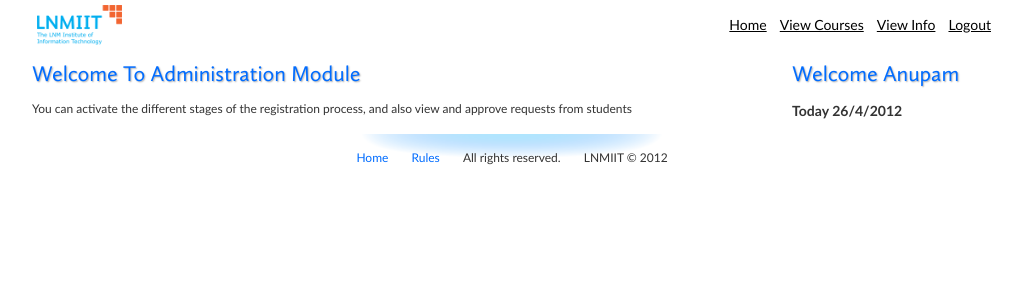
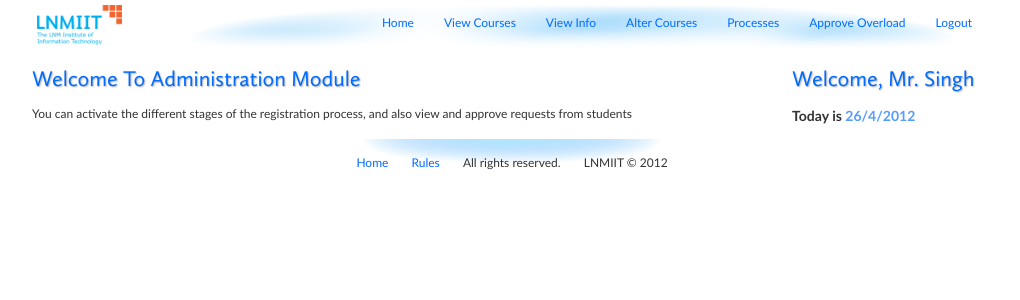
Before and after one commit to kumarharsh/RegistrationManagement, a PHP site: page /deanCP.php in a window 1280 px wide. Shown: the top 300 px of the page, without its empty margins (128-1148 px from the left). Run offline with PHP 8.4, Linux system fonts and the light colour scheme; a user stored in the database is signed in; data comes from the database, SQL or seed files in the repository; style sheets or scripts are compiled from the project's sources; some web fonts are replaced.

Commit message:
Finalized the UI styles Redid the Dean Control Panel. Also, checkout the new paths (files which will be used for listing output). Added some exceptions in gitignore

```diff
--- a/controller/logout.php
+++ b/controller/logout.php
@@ -2,6 +2,6 @@
     /* destroy the session, and logout the user. Also, redirect him to the home page. */
     session_start();
     session_destroy();
-    echo "User Logged Out. Redirecting to the home page."
+    echo "User Logged Out. Redirecting to the home page.";
     header("Location:../index.php");
 ?>
--- a/css/base.css
+++ b/css/base.css
@@ -1,26 +1,3 @@
-/*
- * Web Fonts from fontspring.com
- *
- * All OpenType features and all extended glyphs have been removed.
- * Fully installable fonts can be purchased at http://www.fontspring.com
- *
- * The fonts included in this stylesheet are subject to the End User License you purchased
- * from Fontspring. The fonts are protected under domestic and international trademark and
- * copyright law. You are prohibited from modifying, reverse engineering, duplicating, or
- * distributing this font software.
- *
- * (c) 2010-2011 Fontspring
- *
- *
- *
- *
- * The fonts included are copyrighted by the vendor listed below.
- *
- * Vendor:      The Northern Block
- * License URL: http://www.fontspring.com/fflicense/northern-block
- *
- *
- */
 /*
  * defaults.scss
  * Author: Kumar Harsh
@@ -67,23 +44,6 @@ header {
   padding-top: 5px; }
   header #logo img {
     height: 40px; }
-  header nav {
-    height: 35px;
-    position: relative; }
-    header nav span {
-      margin: 6px 3px 0 0;
-      display: inline-block; }
-    header nav ul {
-      z-index: 200;
-      position: absolute;
-      right: 1px; }
-      header nav ul li {
-        height: 35px;
-        display: inline-block;
-        padding-top: 5px;
-        margin-left: 10px;
-        font-size: 14px;
-        line-height: 30px; }
 
 div#main {
   display: block;
@@ -118,11 +78,13 @@ div#main {
     float: right;
     width: 200px;
     padding: 0; }
+    div#main aside#main-sidebar span#todayDate {
+      color: #559cff; }
 
 footer {
   clear: both;
   color: #333333;
-  background: url("images/footer-glow.png") top center no-repeat transparent;
+  background: url("images/footer.jpg") top center no-repeat transparent;
   padding: 15px 0 0 0; }
   footer nav {
     text-align: center; }
--- a/css/base.scss
+++ b/css/base.scss
@@ -1,29 +1,4 @@
-/*
- * Web Fonts from fontspring.com
- *
- * All OpenType features and all extended glyphs have been removed.
- * Fully installable fonts can be purchased at http://www.fontspring.com
- *
- * The fonts included in this stylesheet are subject to the End User License you purchased
- * from Fontspring. The fonts are protected under domestic and international trademark and
- * copyright law. You are prohibited from modifying, reverse engineering, duplicating, or
- * distributing this font software.
- *
- * (c) 2010-2011 Fontspring
- *
- *
- *
- *
- * The fonts included are copyrighted by the vendor listed below.
- *
- * Vendor:      The Northern Block
- * License URL: http://www.fontspring.com/fflicense/northern-block
- *
- *
- */
-
 @import "defaults";
-
 
 html, body {
     font-size:13px;
@@ -54,27 +29,6 @@ header {
     position:relative;
     padding-top:5px;
     #logo img { height:40px; }
-    nav {
-      height:35px;
-      position: relative;
-      span {
-        margin:6px 3px 0 0;
-        display:inline-block;
-      }
-      ul {
-        z-index:200;
-        position: absolute;
-        right: 1px;
-        li {
-          height:35px;
-          display:inline-block;
-          padding-top: 5px;
-          margin-left:10px;
-          font-size:14px;
-          line-height:30px;
-        }
-      }
-    }
 }
 
 div#main {
@@ -113,13 +67,14 @@ div#main {
         float:right;
         width:200px;
         padding:0;
+        span#todayDate { color:#559cff; }
     }
 }
 
 footer {
   clear:both;
   color:$text-lowlight;
-  background:url('images/footer-glow.png') top center no-repeat transparent;
+  background:url('images/footer.jpg') top center no-repeat transparent;
   padding:15px 0 0 0;
   nav {
     text-align:center;
--- /dev/null
+++ b/css/navbar.css
@@ -0,0 +1,118 @@
+nav#nav-container-outer{
+    padding: 0px;
+    height: 45px;
+    line-height:25px;
+    font-size:12px;
+    position:relative;
+    background:url('images/header.jpg') top center no-repeat;
+}
+.float-left{
+    float: left;
+}
+.float-right{
+    float: right;
+}
+.nav-container .divider{
+    display:block;
+    font-size:1px;
+    border-width:0px;
+    border-style:solid;
+}
+.nav-container .divider-vert{
+    float:left;
+    width:0px;
+    display: none;
+}
+.nav-container .item-secondary-title{
+    display:block;
+    cursor:default;
+    white-space:nowrap;
+}
+.clear{
+    font-size:1px;
+    height:0px;
+    width:0px;
+    clear:left;
+    line-height:0px;
+    display:block;
+    float:none;
+}
+.nav-container{position:absolute;right:0;zoom:1;margin: 0 auto;}
+.nav-container a, .nav-container li{float:left;display:block;white-space:nowrap;}
+.nav-container div a, .nav-container ul a, .nav-container ul li{float:none;}
+.nav-container ul{left:-10000px;position:absolute;}
+.nav-container, .nav-container ul{list-style:none;padding:0px;margin:0px;}
+.nav-container li a { float:none }
+.nav-container li{ position:relative; }
+.nav-container ul{ z-index:10; }
+.nav-container ul ul{ z-index:20; }
+.nav-container ul ul ul{z-index:30;}
+.nav-container ul ul ul ul{z-index:40;}
+.nav-container ul ul ul ul ul{z-index:50;}
+li:hover>ul {left:auto;}
+#nav-container ul {top:100%;}
+#nav-container ul li:hover>ul {top:0px;left:100%;}
+
+/*^'^ Primary Items ^'^*/
+#nav-container a{
+    padding: 5px 15px;
+    margin: 0;
+    color: #006cff;
+    text-decoration:none;
+}
+
+#nav-container li:hover {
+    color: #ffffff;
+    background:#006cff;
+}
+#nav-container li:hover a {
+    color: #ffffff;
+}
+
+/*^'^ Secondary Items Container ^'^*/
+#nav-container div, #nav-container ul{
+    padding:5px;
+    margin:0;
+    background:#006cff;
+    border: 1px solid #006cff;
+}
+
+/*^'^ Secondary Items ^'^*/
+#nav-container div a, #nav-container ul a{
+    padding:3px;
+    background: #006cff;
+    color:#ffffff;
+    font-size:11px;
+    border:none;
+    margin: 0;
+}
+
+/*^'^ Secondary Items Hover State ^'^*/
+#nav-container div a:hover, #nav-container ul a:hover {
+    background: #ffffff;
+    color:#006cff;
+}
+
+/*^'^ Secondary Item Titles ^'^*/
+#nav-container .item-secondary-title{
+    cursor:default;
+    padding:4px 0;
+    color: #6C3600;
+    background-repeat: no-repeat;
+    font-weight:bold;
+}
+
+/*^'^ Horizontal Dividers ^'^*/
+#nav-container .divider-horiz{
+    border-top-width:1px;
+    margin:5px 5px;
+    border-color: #C16100;
+}
+
+/*^'^ Vertical Dividers ^'^*/
+#nav-container .divider-vert{
+    border-left-width:1px;
+    height:15px;
+    margin:4px 2px 0px 2px;
+    border-color:#AAAAAA;
+}
--- a/deanCP.php
+++ b/deanCP.php
@@ -14,6 +14,70 @@
         header("Location: index.php");
     }
 ?>
+
+
+<?php
+    $con = mysql_connect("localhost","root","");
+    if (!$con)
+    {
+        die('Could not connect: ' . mysql_error());
+    }
+    mysql_select_db("dbms", $con);
+
+    $sql="select flag FROM session WHERE name='registration'" ;
+    $result=mysql_query($sql);
+    $row = mysql_fetch_array($result);
+    $reg=$row['flag'];
+
+    $sql="select flag FROM session WHERE name='drop'" ;
+    $result=mysql_query($sql);
+    $row = mysql_fetch_array($result);
+    $drop=$row['flag'];
+
+    $sql="select flag FROM session WHERE name='add'" ;
+    $result=mysql_query($sql);
+    $row = mysql_fetch_array($result);
+    $add=$row['flag'];
+
+    $sql="select flag FROM session WHERE name='overload'" ;
+    $result=mysql_query($sql);
+    $row = mysql_fetch_array($result);
+    $overload=$row['flag'];
+
+    if($reg==1) {
+        $status="Registration";
+    } else if($drop==1) {
+        $status="Drop";
+    } else if($add==1) {
+        $status="Add";
+    } else if($overload==1) {
+        $status="Overload";
+    }
+
+    if($reg==0) {
+        $reg1="Start Registration Stage";
+    } else {
+        $reg1="End Registration Stage";
+    }
+    if($drop==0) {
+        $drop1="Start Drop Stage";
+    } else {
+        $drop1="End Drop Stage";
+    }
+    if($add==0) {
+        $add1="Start Add Stage";
+    } else {
+        $add1="End Add Stage";
+    }
+    if($overload==0) {
+        $overload1="Start Overload Stage";
+    } else {
+        $overload1="Stop Overload Stage";
+    }
+    mysql_close($con);
+?>
+
+
 
 <html id="courseReg" class="no-js" lang="en"> <!--<![endif]-->
 <head>
@@ -35,7 +99,7 @@
 
   <!-- include the stylesheets to be used on the page -->
   <?php include("css/main.css"); ?>
-  <link rel="stylesheet" href="css/table.css"/>
+  <link rel="stylesheet" href="css/navbar.css"/>
   <link rel="stylesheet" href="css/nivo-slider.css"/>
   <link rel="stylesheet" href="css/nivo-default-theme.css"/>
   <!-- end CSS-->
@@ -59,8 +123,8 @@
     <div id="main" class="container_24" role="main">
 
       <aside id="main-sidebar">
-        <h1>Welcome Anupam</h1>
-        <h3>Today <span id="todayDate"></h3>
+        <h1>Welcome, Mr. Singh</h1>
+        <h3>Today is <span id="todayDate"></h3>
       </aside>
 
       <section id="content">
--- a/index.php
+++ b/index.php
@@ -41,7 +41,7 @@
 
   <!-- include the stylesheets to be used on the page -->
   <?php include("css/main.css"); ?>
-  <link rel="stylesheet" href="css/table.css"/>
+  <link rel="stylesheet" href="css/navbar.css"/>
   <link rel="stylesheet" href="css/nivo-slider.css"/>
   <link rel="stylesheet" href="css/nivo-default-theme.css"/>
   <!-- end CSS-->
--- a/widgets/topnav-dean.php
+++ b/widgets/topnav-dean.php
@@ -1,14 +1,34 @@
-<nav id="topnav">
-  <ul>
-    <li><a href="index.php">Home</a></li>
-    <li><a href="viewCourses.php">View Courses</a></li>
-    <li><a href="viewInfo.php">View Info</a>
-<!--        <ul>
-            <li><a href="viewInfo.php?sort=Student">Student</a></li>
-            <li><a href="viewInfo.php?sort=Course">Course</a></li>
+<nav id="nav-container-outer" class="grid_21 prefix_3">
+   <ul id="nav-container" class="nav-container">
+      <li><a class="item-primary" href="index.php">Home</a></li>
+
+      <li><a class="item-primary" href="#">View Courses</a></li>
+
+      <li><a class="item-primary" href="#">View Info</a>
+         <ul style="width:150px;">
+             <li><a href="viewInfo.php?sort=Student">Student-wise</a></li>
+             <li><a href="viewInfo.php?sort=Course">Course-wise</a></li>
+         </ul>
+      </li>
+
+      <li><a href="alter.php" class="item-primary">Alter Courses</a>
+        <ul style="width:150px">
+          <li><a href="alter.php?mode=add">Add Courses</a></li>
+          <li><a href="alter.php?mode=mod">Modify Courses</a></li>
+          <li><a href="alter.php?mode=del">Delete Courses</a></li>
         </ul>
--->
-    </li>
-    <li><a href="controller/logout.php">Logout</a></li>
-  </ul>
+      </li>
+
+      <li><a href="process.php" class="item-primary">Processes</a>
+        <ul style="width:150px">
+          <li><a href="process.php?mode=reg">Start Registration Stage</a></li>
+          <li><a href="process.php?mode=drop">Start Drop Stage</a></li>
+          <li><a href="process.php?mode=add">Start Add Stage</a></li>
+          <li><a href="process.php?mode=over">Start Overload Stage</a></li>
+        </ul>
+      </li>
+
+      <li><a class="item-primary" href="approveOverload.php">Approve Overload</a></li>
+      <li><a class="item-primary" href="controller/logout.php">Logout</a></li>
+    </ul>
 </nav>
```
Also changed, not shown: widgets/topnav.php (+6 -4 lines), css/images/footer-glow.png (deleted), css/images/footer.jpg (added), css/images/header.jpg (added), 1 other file.
